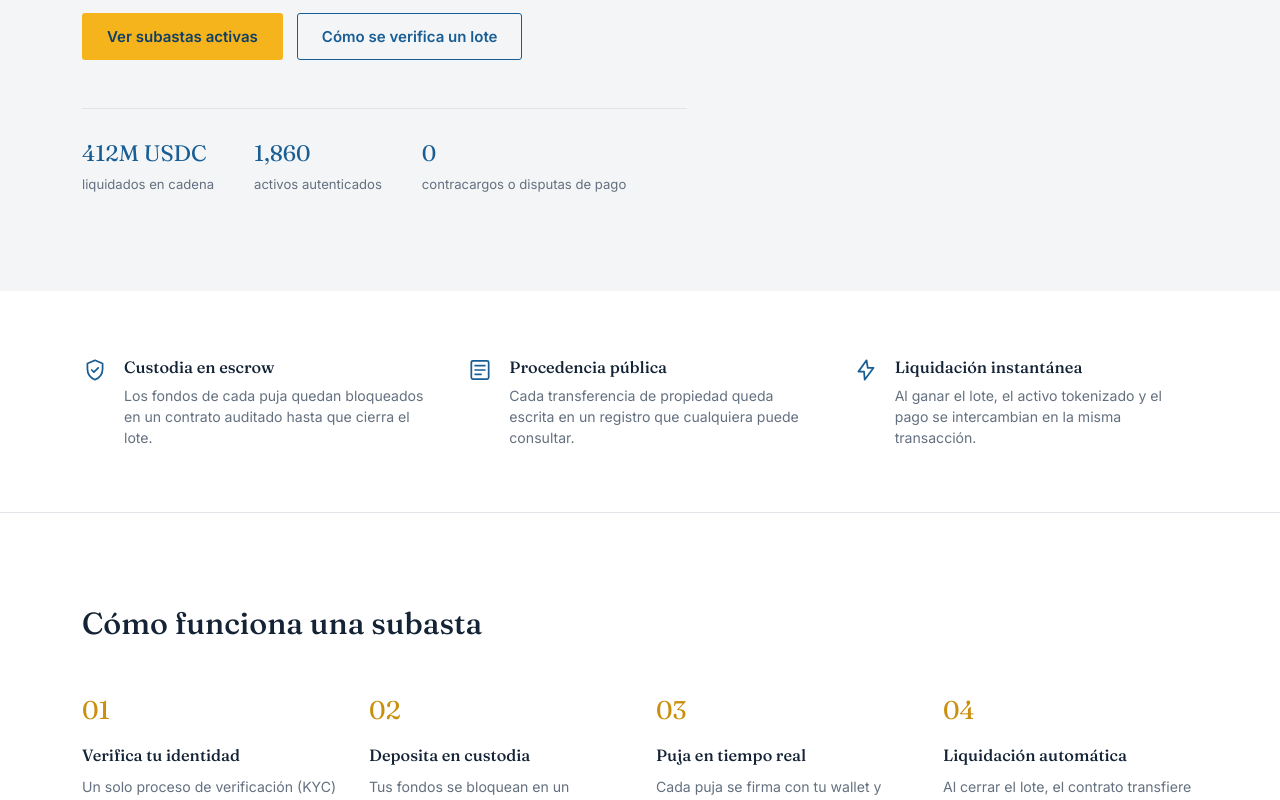
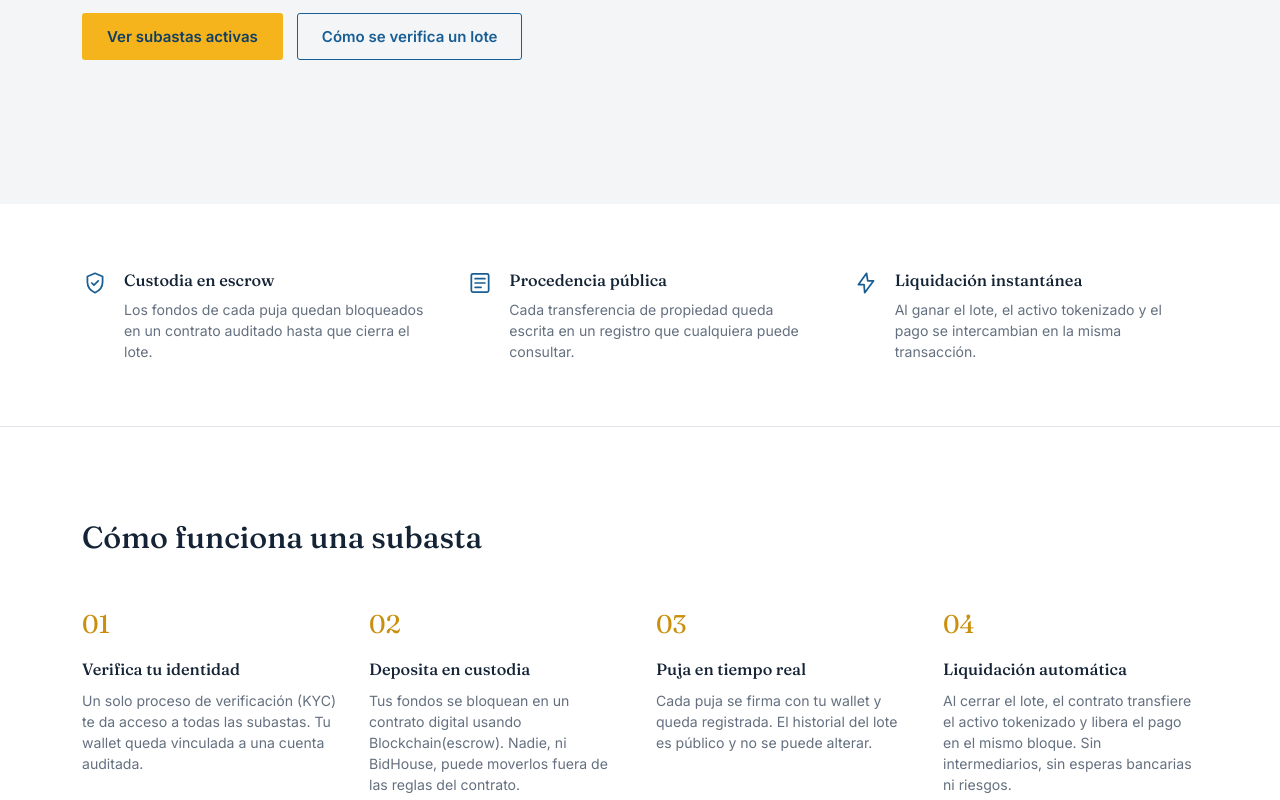
Before and after one commit to ana2320-ux/BidHouse, a React (Vite) app in the folder frontend/: page / in a window 1280 px wide. Shown: the part 480-1280 px from the top of the page. Built offline with nearby package versions, Linux system fonts and the light colour scheme.

Commit message:
Backend: Crear usuario

```diff
--- a/frontend/src/pages/Catalogo.tsx
+++ b/frontend/src/pages/Catalogo.tsx
@@ -27,7 +27,7 @@ const MOCK_ITEMS = [
   }
 ];
 
-const FILTERS = ["Todos", "Vehículos", "Relojes", "Inmuebles", "Arte", "Electrónica"];
+const FILTERS = ["Todos", "Vehículos", "Relojes", "Inmuebles", "Arte", "Electrónicos", "Coleccionables", "Otros"];
 
 export default function Catalogo() {
   return (
--- a/frontend/src/pages/Home.tsx
+++ b/frontend/src/pages/Home.tsx
@@ -1,5 +1,6 @@
 import { useEffect, useState } from "react";
 import "./home.css";
+import { Link } from "react-router-dom";
 
 // ---------- Datos de ejemplo (reemplazar por datos reales / API) ----------
 
@@ -62,17 +63,17 @@ const steps = [
   {
     n: "02",
     title: "Deposita en custodia",
-    body: "Tus fondos se bloquean en un contrato de garantía (escrow) antes de pujar. Nadie, ni BidHouse, puede moverlos fuera de las reglas del contrato.",
+    body: "Tus fondos se bloquean en un contrato digital usando Blockchain(escrow). Nadie, ni BidHouse, puede moverlos fuera de las reglas del contrato.",
   },
   {
     n: "03",
     title: "Puja en tiempo real",
-    body: "Cada puja se firma con tu wallet y queda registrada on-chain. El historial del lote es público y no se puede alterar.",
+    body: "Cada puja se firma con tu wallet y queda registrada. El historial del lote es público y no se puede alterar.",
   },
   {
     n: "04",
     title: "Liquidación automática",
-    body: "Al cerrar el lote, el contrato transfiere el activo tokenizado y libera el pago en el mismo bloque. Sin intermediarios, sin esperas bancarias.",
+    body: "Al cerrar el lote, el contrato transfiere el activo tokenizado y libera el pago en el mismo bloque. Sin intermediarios, sin esperas bancarias ni riesgos.",
   },
 ];
 
@@ -193,20 +194,7 @@ export default function Home() {
                 <button className="btn btn--outline">Cómo se verifica un lote</button>
               </div>
 
-              <dl className="hero__stats">
-                <div>
-                  <dt>412M USDC</dt>
-                  <dd>liquidados en cadena</dd>
-                </div>
-                <div>
-                  <dt>1,860</dt>
-                  <dd>activos autenticados</dd>
-                </div>
-                <div>
-                  <dt>0</dt>
-                  <dd>contracargos o disputas de pago</dd>
-                </div>
-              </dl>
+
             </div>
 
             <div className="hero__ticket">
@@ -263,9 +251,13 @@ export default function Home() {
           <div className="bh-container">
             <div className="live__head">
               <h2>Subastas en vivo</h2>
+              <Link to="/Catalogo">
               <a href="#" className="live__all">
                 Ver todo el catálogo
               </a>
+              </Link>
+
+
             </div>
             <div className="live__grid">
               {liveLots.map((lot) => (
--- a/frontend/src/pages/Perfil.tsx
+++ b/frontend/src/pages/Perfil.tsx
@@ -50,7 +50,7 @@ export default function Perfil() {
       <section className="profile-dashboard">
         {/* Columna Izquierda */}
         <div className="dashboard-col">
-          <h2>Mis Activos en Custodia (RWA)</h2>
+          <h2>Mis Activos en Custodia</h2>
           <div className="asset-list">
             <article className="asset-item">
               <div className="asset-item__image">
```
